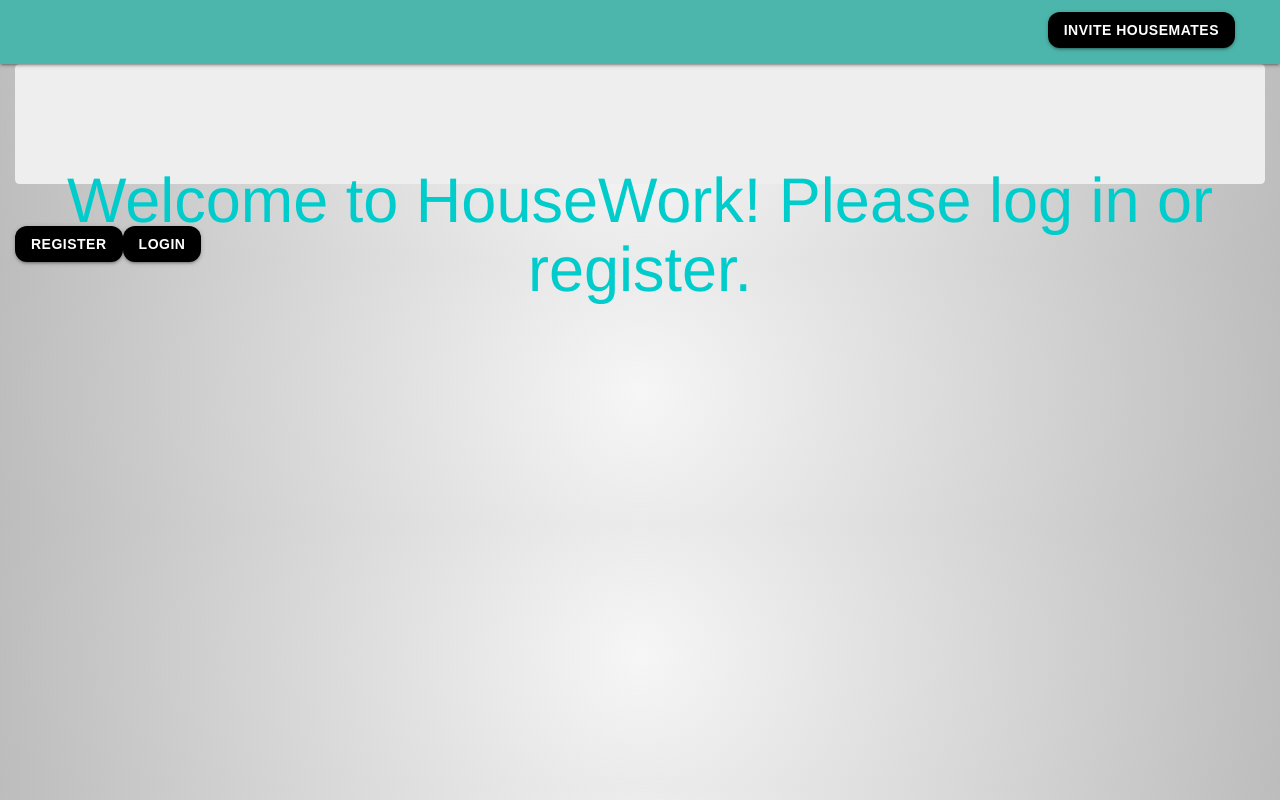
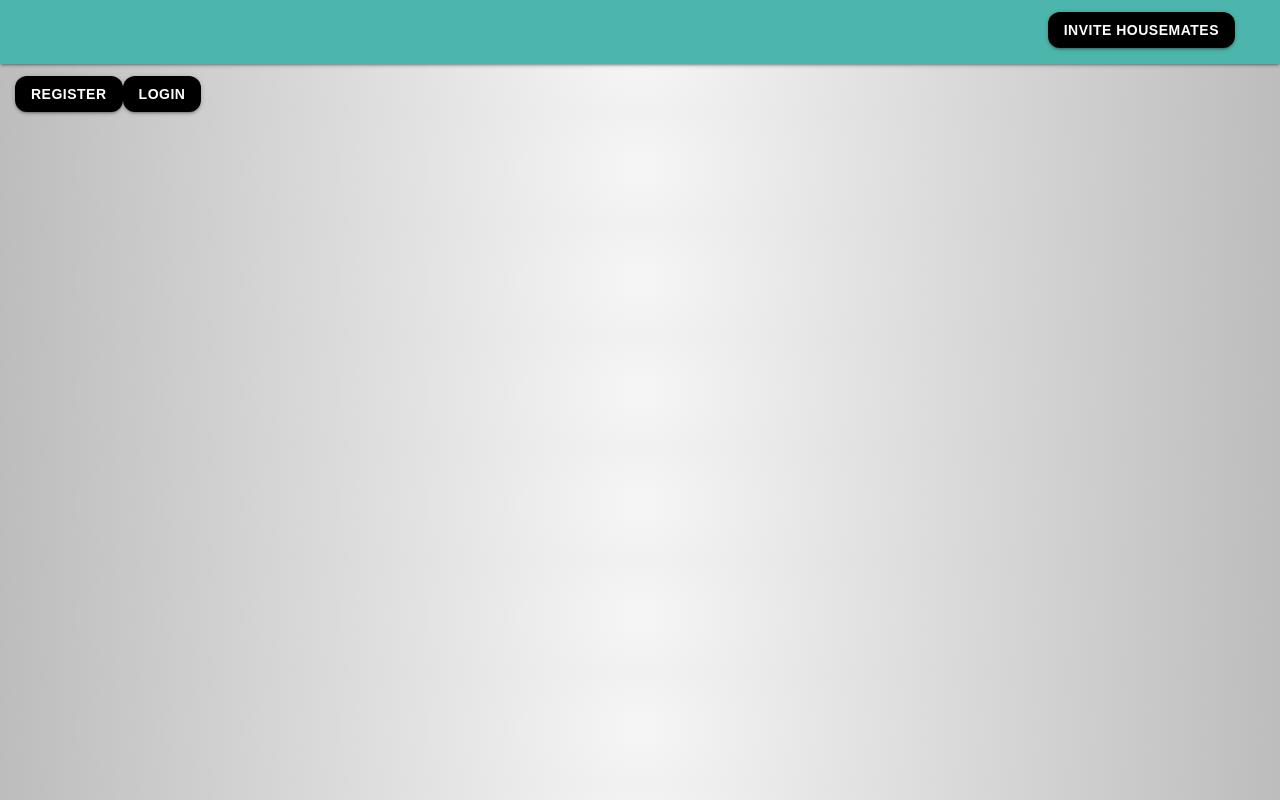
Before and after one commit to kfroerer/HouseWork, a React (Create React App) app in the folder client/: page / in a window 1280 px wide. Built offline with nearby package versions, Linux system fonts and the light colour scheme; a web font is replaced by a local one.

Commit message:
worked on carousel

```diff
--- a/client/src/pages/Landing.js
+++ b/client/src/pages/Landing.js
@@ -4,8 +4,9 @@ import { Link } from 'react-router-dom';
 
 import Jumbotron from "../components/Jumbotron";
 import { Container } from "../components/Grid";
+import './style.css'
 
-export default class Login extends Component {
+export default class Landing extends Component {
     constructor(props) {
       super(props);
 
@@ -51,13 +52,8 @@ export default class Login extends Component {
     render() {
         return (
           <Container fluid>
-        <Jumbotron>
-          <h1>Welcome to HouseWork!
-            Please log in or register.
-          </h1>
-        </Jumbotron>
 
-        <div>
+        <div className="landingPage">
         <ButtonToolbar>
           <Link to="/register">
           <Button variant="outline-primary" size="lg">
@@ -70,9 +66,9 @@ export default class Login extends Component {
           </Button>
           </Link>
         </ButtonToolbar>
-        </div>
 
 
+          </div>
        </Container>
 
         );
```
Also changed, not shown: client/src/pages/style.css (line endings or trailing spaces).
